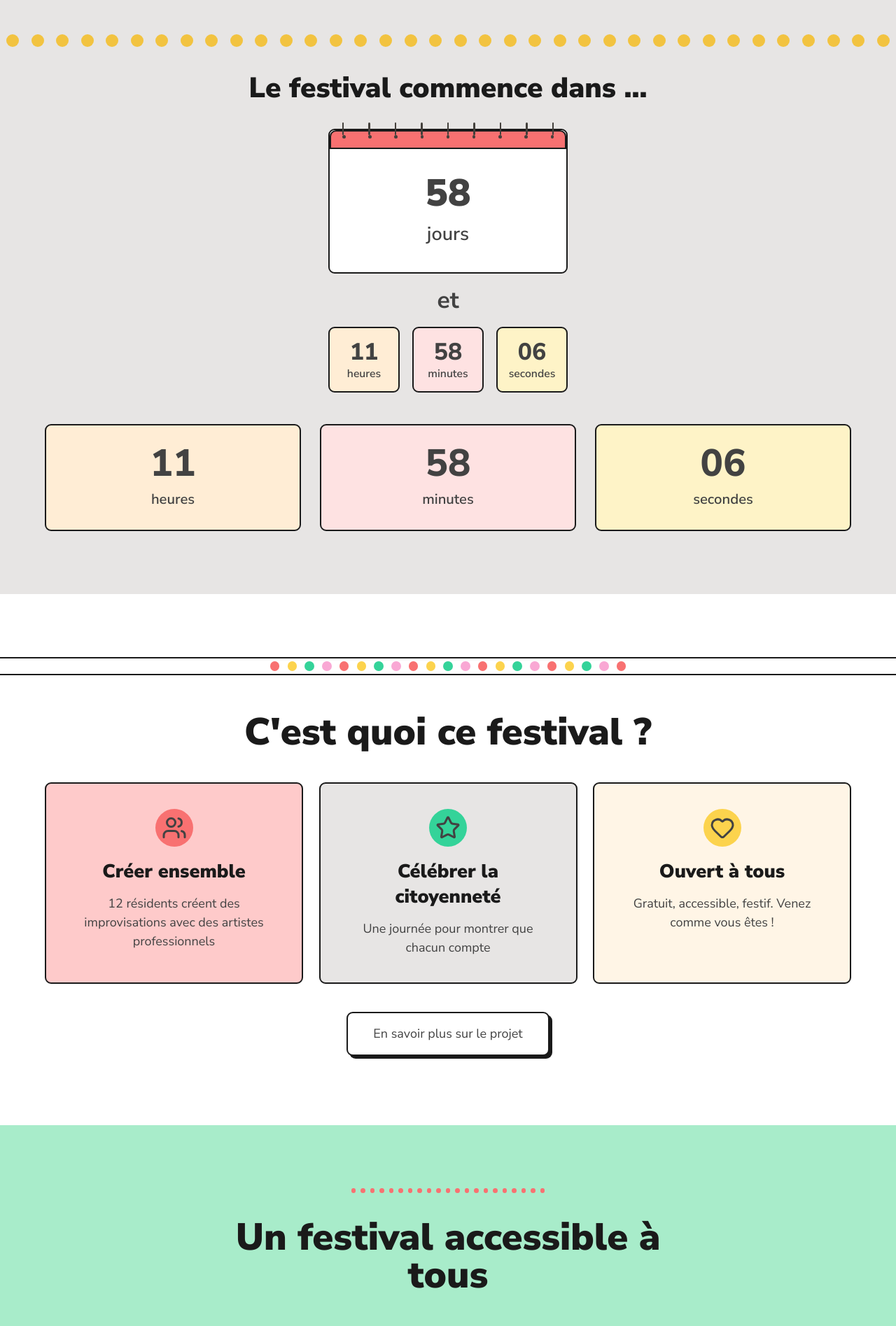
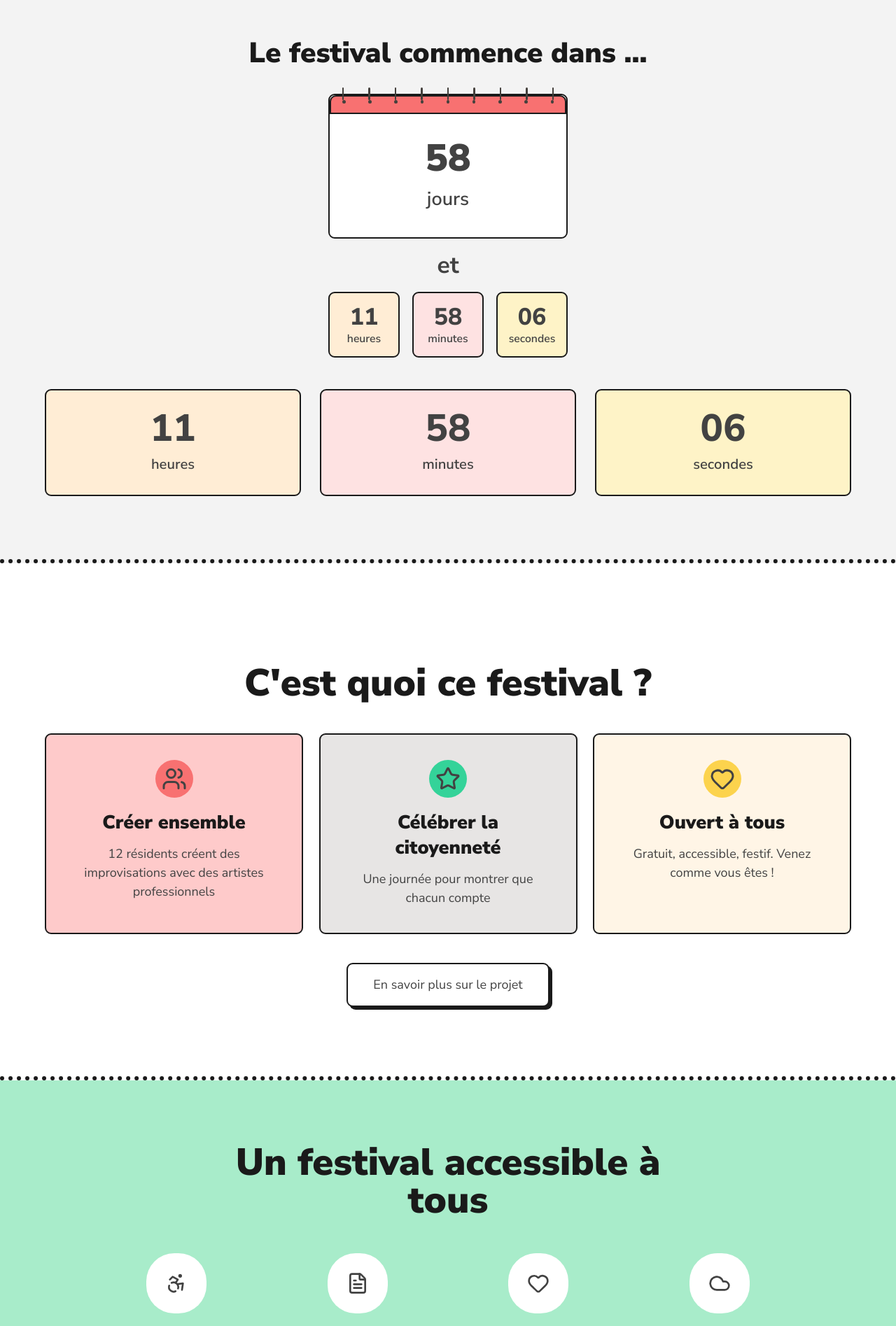
Before and after one commit to PDLB-PetitsChemins/lesPetitsChemins, a Next.js app: page / in a window 1280 px wide. Shown: the part 880-2775 px from the top of the page at 70% size. Built offline with nearby package versions, Linux system fonts and the light colour scheme.

Commit message:
feat: Aligner les separator des sections.

```diff
--- a/app/components/Countdown.tsx
+++ b/app/components/Countdown.tsx
@@ -42,15 +42,7 @@ export function Countdown() {
   );
 
   return (
-    <section className="bg-[#E7E5E4] py-16 md:py-20">
-      <div className="mb-8 w-full px-2">
-        <div className="flex w-full items-center justify-between gap-1">
-          {Array.from({ length: 36 }).map((_, index) => (
-            <span key={`countdown-dot-${index}`} className="h-4 w-4 rounded-full bg-[#F2C340]" />
-          ))}
-        </div>
-      </div>
-
+    <section className="border-b-[6px] border-dotted border-[#FFD54F] bg-[#F3F3F3] py-16 md:py-20">
       <div className="mx-auto max-w-7xl px-4 sm:px-6 lg:px-8">
         <h2
           className="mb-8 text-center text-3xl font-extrabold text-[#424242] md:text-4xl"
--- a/app/components/Navigation.tsx
+++ b/app/components/Navigation.tsx
@@ -22,7 +22,7 @@ export function Navigation() {
   const isActive = (path: string) => pathname === path;
 
   return (
-    <nav className="sticky top-0 z-50 border-b-2 border-[#44403C] bg-[#E7E5E4]">
+    <nav className="sticky top-0 z-50 bg-[#E7E5E4]">
       <div className="mx-auto max-w-7xl px-4 sm:px-6 lg:px-8">
         <div className="flex items-center justify-between py-4 lg:py-3">
           <Link href="/" className="flex flex-col items-start" onClick={() => setIsOpen(false)}>
@@ -92,7 +92,7 @@ export function Navigation() {
       <div className="w-full px-2 pb-2">
         <div className="flex w-full items-center justify-between gap-1">
           {Array.from({ length: 36 }).map((_, index) => (
-            <span key={`header-dot-${index}`} className="h-4 w-4 rounded-full bg-[#F2C340]" />
+            <span key={`header-dot-${index}`} className="h-3 w-3 rounded-full bg-[#F2C340] md:h-4 md:w-4" />
           ))}
         </div>
       </div>
--- a/app/page.tsx
+++ b/app/page.tsx
@@ -7,9 +7,9 @@ import {
   Star,
   Users,
 } from "lucide-react";
+import Link from "next/link";
 import { Countdown } from "./components/Countdown";
 import { ImageWithFallback } from "./components/ImageWithFallback";
-import Link from "next/link";
 
 const festivalCards = [
   {
@@ -42,34 +42,12 @@ const accessibilityItems = [
   { icon: Cloud, label: "Espace calme", desc: "Zone de repos" },
 ];
 
-function DotRow({
-  color,
-  count = 32,
-  className = "",
-}: {
-  color: string;
-  count?: number;
-  className?: string;
-}) {
-  return (
-    <div className={`flex flex-wrap items-center justify-center gap-1.5 ${className}`}>
-      {Array.from({ length: count }).map((_, index) => (
-        <span
-          key={`${color}-${index}`}
-          className="h-1.5 w-1.5 rounded-full"
-          style={{ backgroundColor: color }}
-        />
-      ))}
-    </div>
-  );
-}
-
 export default function Home() {
   return (
     <div className="min-h-screen bg-[#FFF5E6]">
-      <section className="bg-[#FFF5E6] pb-16 pt-4 md:pb-20 md:pt-10">
+      <section className="border-b-[6px] border-dotted border-[#FFD54F] bg-[#FFF5E6] pt-4 md:pt-10">
         <div className="mx-auto w-full max-w-7xl px-4 sm:px-6 lg:px-8">
-          <div className="grid items-center gap-12 lg:grid-cols-2">
+          <div className="grid items-center gap-12 pb-16 md:pb-20 lg:grid-cols-2">
             <div className="text-center lg:text-left">
               <h1
                 className="mx-auto max-w-xs text-4xl leading-tight font-black text-[#424242] md:max-w-lg md:text-6xl lg:mx-0"
@@ -131,24 +109,7 @@ export default function Home() {
 
       <Countdown />
 
-      <section className="bg-white py-16 md:py-20">
-        <div className="border-y-2 border-[#44403C] py-1">
-          <div className="mx-auto max-w-7xl">
-            <div className="mx-auto flex w-fit items-center gap-2.5">
-              {Array.from({ length: 21 }).map((_, index) => {
-                const colors = ["#F87171", "#FCD34D", "#34D399", "#F9A8D4"];
-                return (
-                  <span
-                    key={`festival-dot-${index}`}
-                    className="h-3 w-3 rounded-full"
-                    style={{ backgroundColor: colors[index % colors.length] }}
-                  />
-                );
-              })}
-            </div>
-          </div>
-        </div>
-
+      <section className="border-b-[6px] border-dotted border-[#F87171] bg-white py-16 md:py-20">
         <div className="mx-auto max-w-7xl px-4 pb-2 pt-12 sm:px-6 lg:px-8">
           <h2
             className="mb-10 text-center text-3xl font-extrabold text-[#424242] md:text-5xl"
@@ -159,10 +120,7 @@ export default function Home() {
 
           <div className="mx-auto grid max-w-md grid-cols-1 gap-5 md:max-w-5xl md:grid-cols-3">
             {festivalCards.map((item) => (
-              <div
-                key={item.title}
-                className={`rounded-lg p-8 text-center neo-border-thin ${item.bg}`}
-              >
+              <div key={item.title} className={`rounded-lg p-8 text-center neo-border-thin ${item.bg}`}>
                 <div className="mb-4 flex justify-center">
                   <div className={`rounded-3xl p-2 ${item.iconBg}`}>
                     <item.icon className="h-8 w-8 text-[#424242]" />
@@ -190,8 +148,7 @@ export default function Home() {
         </div>
       </section>
 
-      <section className="bg-[#6EE7B7]/60 py-16 md:py-20">
-        <DotRow color="#F87171" count={21} className="mb-8" />
+      <section className="border-b-[6px] border-dotted border-[#F87171] bg-[#6EE7B7]/60 py-16 md:py-20">
         <div className="mx-auto max-w-7xl px-4 sm:px-6 lg:px-8">
           <h2
             className="mx-auto mb-11 max-w-xl text-center text-3xl font-extrabold text-[#424242] md:text-5xl"
@@ -217,7 +174,6 @@ export default function Home() {
             ))}
           </div>
         </div>
-        <DotRow color="#F87171" count={21} className="mt-10" />
       </section>
 
       <section className="bg-[#FFF5E6] py-16 md:py-20">
@@ -244,8 +200,7 @@ export default function Home() {
 
             <div className="mx-auto w-full max-w-md text-center lg:mx-0 lg:text-left">
               <p className="text-base text-[#1A1A1A] md:text-lg">
-                Un lieu unique à Rouen, ancienne friche SNCF transformée en espace
-                culturel et citoyen.
+                Un lieu unique à Rouen, ancienne friche SNCF transformée en espace culturel et citoyen.
               </p>
 
               <Link
```
